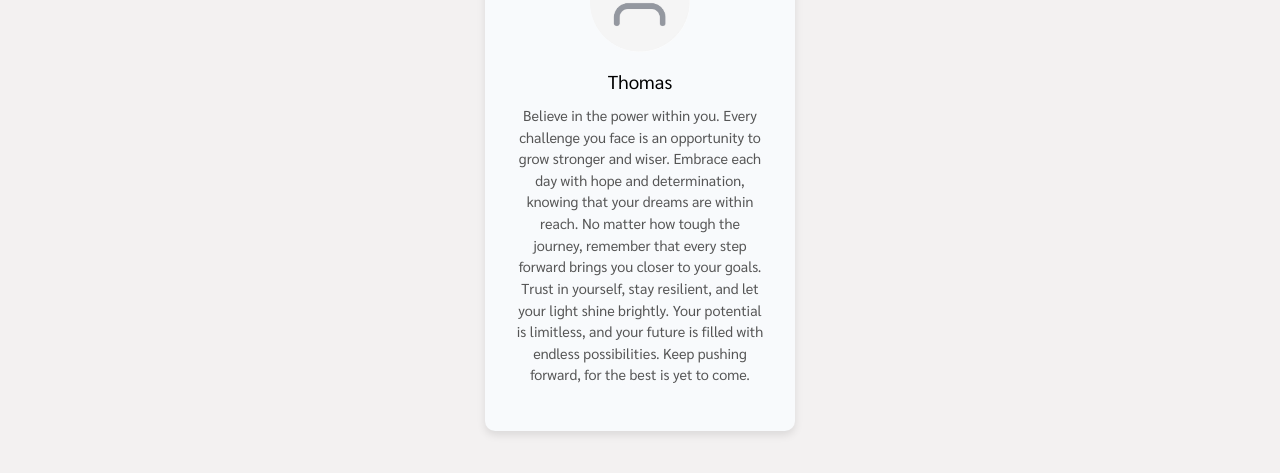
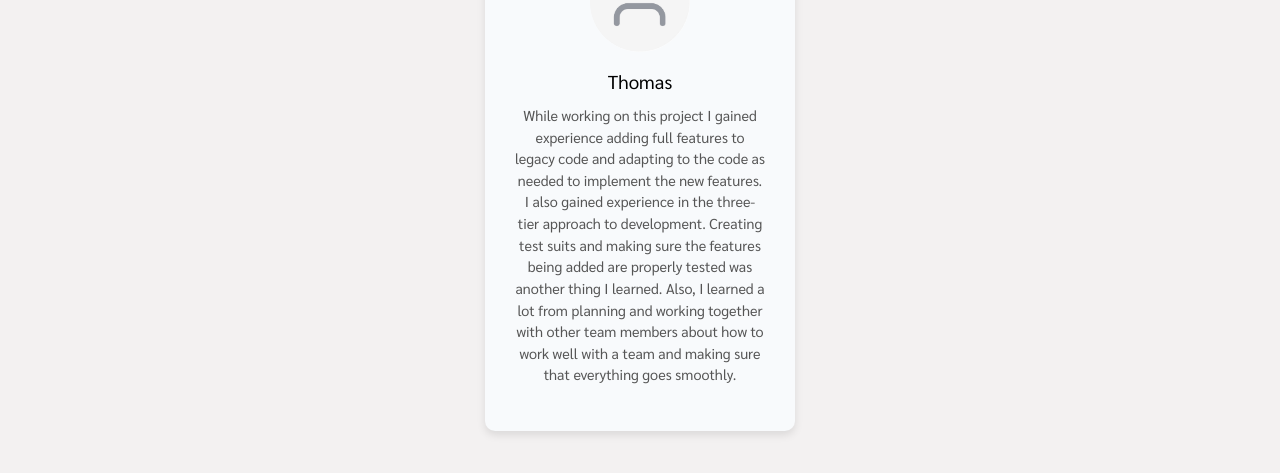
Before and after one commit to vrivn3/3350FMWebsite, a Jekyll site: the page built from team.markdown, in a window 1280 px wide. Shown: the part 1248-1721 px from the top of the page. Built offline with Jekyll 4.4.1, drawn with Linux system fonts in a browser that asks for light colours.

Commit message:
Update team.markdown

```diff
--- a/team.markdown
+++ b/team.markdown
@@ -28,6 +28,6 @@ permalink: /team/
   <div class="team-member">
     <div class="team-avatar" style="background-image: url('images/avatar.jpeg');"></div>
     <h3>Thomas</h3>
-    <p>Believe in the power within you. Every challenge you face is an opportunity to grow stronger and wiser. Embrace each day with hope and determination, knowing that your dreams are within reach. No matter how tough the journey, remember that every step forward brings you closer to your goals. Trust in yourself, stay resilient, and let your light shine brightly. Your potential is limitless, and your future is filled with endless possibilities. Keep pushing forward, for the best is yet to come.</p>
+    <p>While working on this project I gained experience adding full features to legacy code and adapting to the code as needed to implement the new features. I also gained experience in the three-tier approach to development. Creating test suits and making sure the features being added are properly tested was another thing I learned. Also, I learned a lot from planning and working together with other team members about how to work well with a team and making sure that everything goes smoothly.</p>
   </div>
 </div>
```
